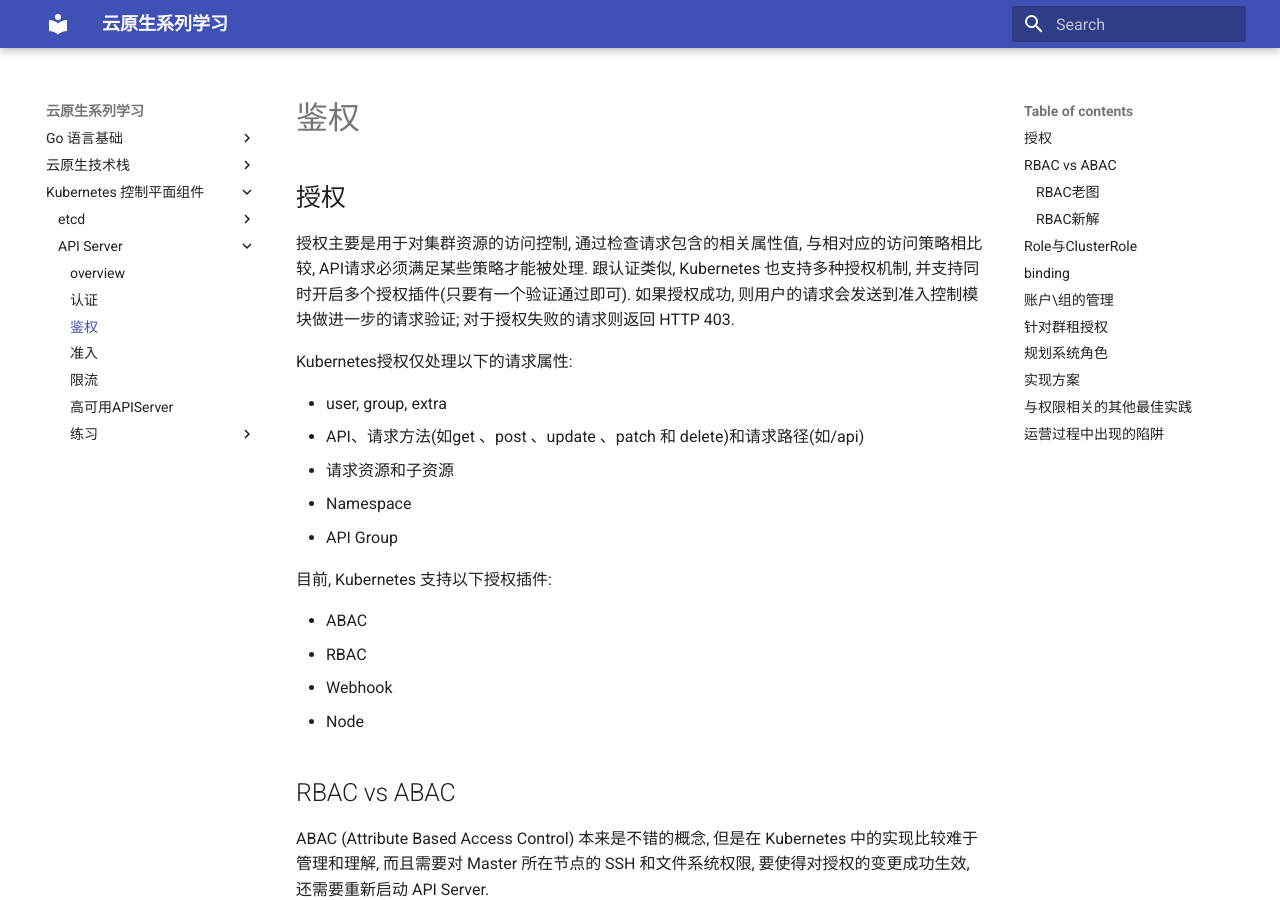
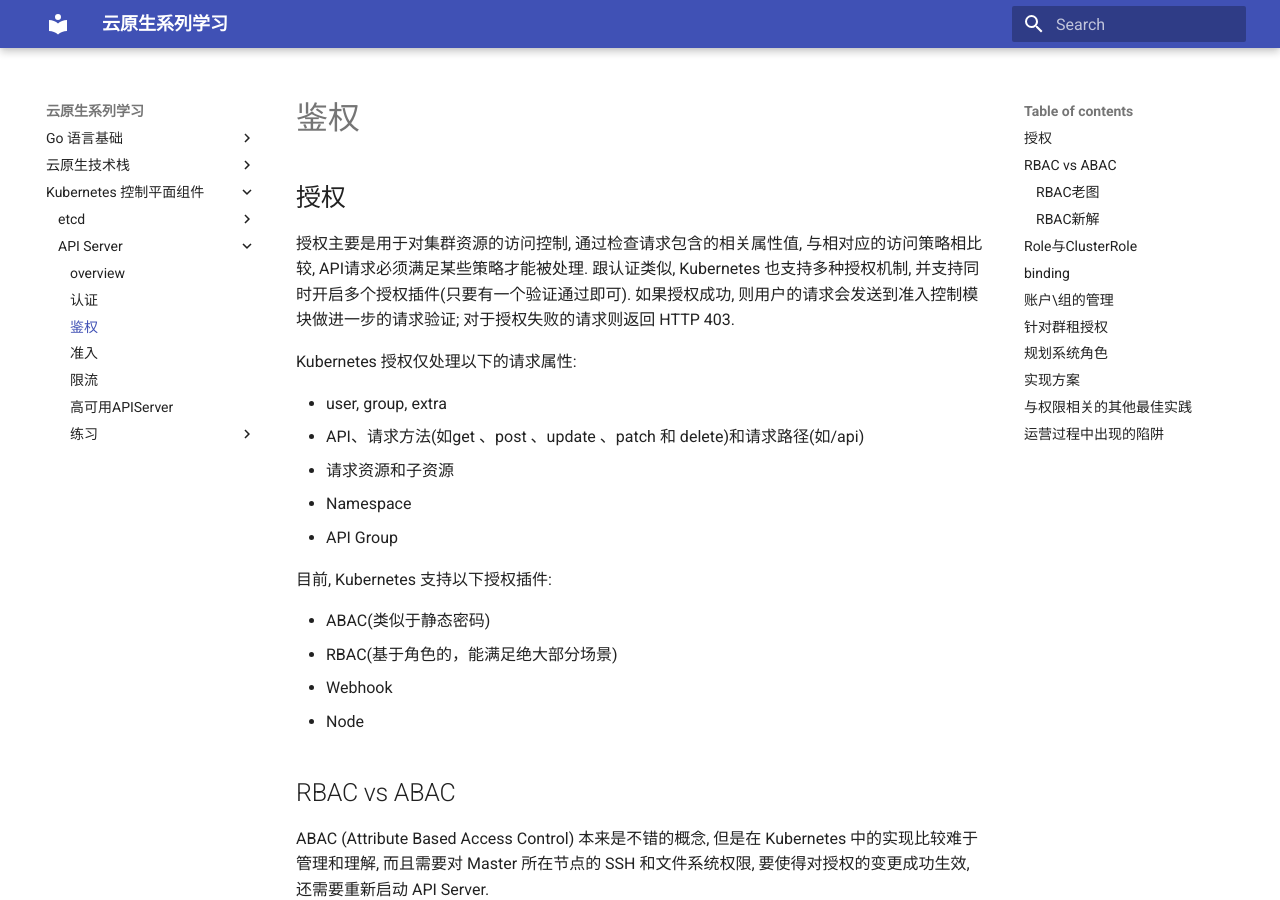
Before and after one commit to mkbooks/k8s-mengfanjie, an MkDocs documentation site: the page built from docs/4.kube-api-server/2.鉴权.md, in a window 1280 px wide and 900 px high. Built offline with MkDocs 1.6.1 and Material for MkDocs 9.7.7, drawn with Linux system fonts in a browser that asks for light colours.

Commit message:
add: kube-api-server: 授权

```diff
--- a/docs/4.kube-api-server/2.鉴权.md
+++ b/docs/4.kube-api-server/2.鉴权.md
@@ -1,9 +1,8 @@
 ## 授权
-
 
 授权主要是用于对集群资源的访问控制, 通过检查请求包含的相关属性值, 与相对应的访问策略相比较, API请求必须满足某些策略才能被处理. 跟认证类似, Kubernetes 也支持多种授权机制, 并支持同时开启多个授权插件(只要有一个验证通过即可). 如果授权成功, 则用户的请求会发送到准入控制模块做进一步的请求验证; 对于授权失败的请求则返回 HTTP 403.
 
-Kubernetes授权仅处理以下的请求属性:
+Kubernetes 授权仅处理以下的请求属性:
 
 - user, group, extra
 - API、请求方法(如get 、post 、update 、patch 和 delete)和请求路径(如/api)
@@ -13,8 +12,8 @@ Kubernetes授权仅处理以下的请求属性:
 
 目前, Kubernetes 支持以下授权插件:
 
-- ABAC
-- RBAC
+- ABAC(类似于静态密码)
+- RBAC(基于角色的，能满足绝大部分场景)
 - Webhook
 - Node
 
```
Also changed, not shown: 2 other files.
